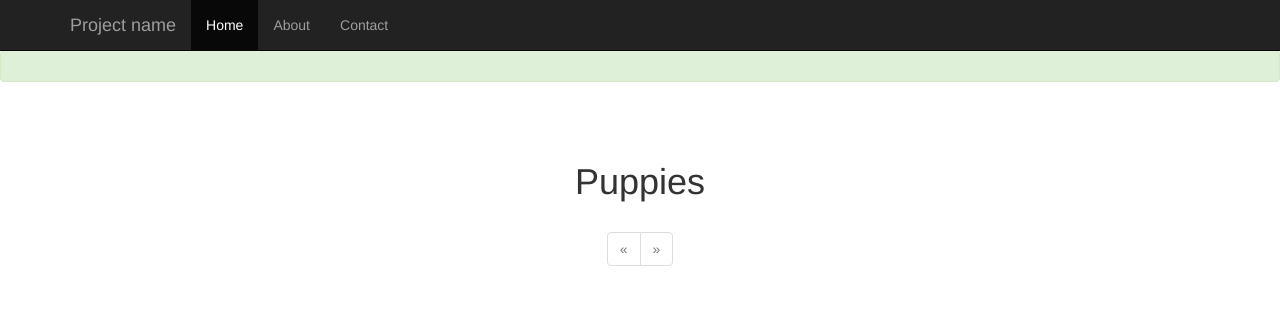
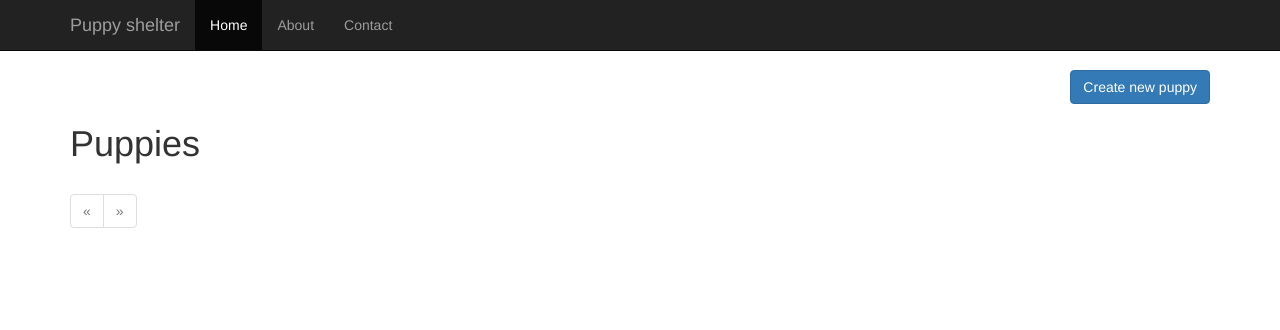
Before and after one commit to iraquitan/udacity-fsnd-puppy-shelter, a Flask app: page /puppies in a window 1280 px wide. Shown: the top 330 px of the page. Run offline with Flask 2, Linux system fonts and the light colour scheme; data that the repository does not hold is empty; some libraries are stand-ins or nearby versions.

Commit message:
fix: Minor render fixes to puppies and flask flash with bootstrat alerts

```diff
--- a/templates/puppies.html
+++ b/templates/puppies.html
@@ -27,7 +27,7 @@
             <span class="icon-bar"></span>
             <span class="icon-bar"></span>
           </button>
-          <a class="navbar-brand" href="#">Project name</a>
+          <a class="navbar-brand" href="#">Puppy shelter</a>
         </div>
         <div id="navbar" class="collapse navbar-collapse">
           <ul class="nav navbar-nav">
@@ -38,19 +38,27 @@
         </div><!--/.nav-collapse -->
       </div>
 </nav>
-<div class="alert alert-success alert-dismissible" role="alert">
 {% with messages = get_flashed_messages() %}
 {% if messages %}
+    <div class="alert alert-success alert-dismissible" role="alert">
         <ul>
             {% for message in messages %}
                 <button type="button" class="close" data-dismiss="alert" aria-label="Close"><span aria-hidden="true">&times;</span></button>
                 <strong>Success!</strong> {{ message }}
             {% endfor %}
         </ul>
+    </div>
 {% endif %}
 {% endwith %}
+<div class="container">
+    <br>
+    <div class="row text-right">
+        <div class="col-md-4"><span></span></div>
+        <div class="col-md-4"><span></span></div>
+        <div class="col-md-4">
+            <a href="{{url_for('new_puppy')}}" class="btn btn-primary" role="button">Create new puppy</a>
         </div>
-<div class="starter-template">
+    </div>
     <h1>Puppies</h1>
         <div class="row">
             {% for p in puppies %}
@@ -62,7 +70,7 @@
                     <p>Gender: {{ p.gender }}</p>
                     <p>Date of birth: {{ p.dateOfBirth }}</p>
                     <p>Weight: {{ p.weight }}</p>
-                    <p><a href="#" class="btn btn-primary" role="button">Button</a> <a href="#" class="btn btn-default" role="button">Button</a></p>
+                    <p><a href="#" class="btn btn-primary" role="button">Button</a> <a href="{{ url_for('edit_puppy', puppy_id=p.id) }}" class="btn btn-default" role="button">Edit</a></p>
                   </div>
                 </div>
               </div>
```
Lines whose indentation alone changed are shown as unchanged.
